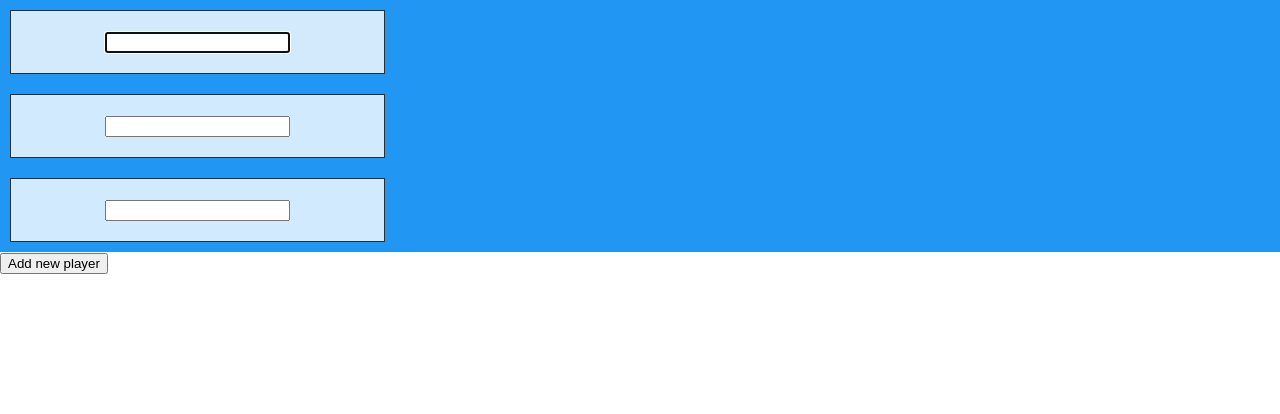
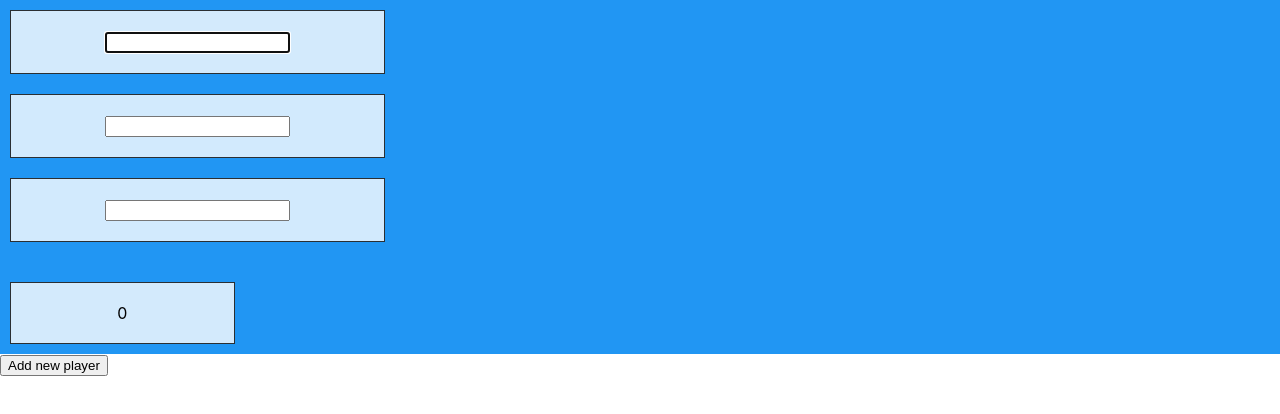
Before and after one commit to drakkaroy/7wonders-scorebook, a React (Create React App) app in the folder scorebook/: page / in a window 1280 px wide. Both pictures are taken after a click on the button "Add new player". Shown: the top 414 px of the page. Built offline with nearby package versions, Linux system fonts and the light colour scheme.

Commit message:
base logic improvement

```diff
--- a/scorebook/src/components/scoreInput/ScoreInput.jsx
+++ b/scorebook/src/components/scoreInput/ScoreInput.jsx
@@ -1,11 +1,17 @@
 import React from 'react';
 
 const ScoreInput = (props) => {
-    const { value, onChange, onBlur } = props;
+    const { value, onChange, onBlur, index } = props;
 
     return (
         <>
-            <input type='number' value={value} onChange={onChange} onBlur={onBlur} />
+            <input
+                type='number'
+                // value={10}
+                onChange={onChange}
+                onBlur={onBlur}
+                data-position={index}
+            />
         </>
     );
 };
--- /dev/null
+++ b/scorebook/src/components/scoreRow/ScoreRow.jsx
@@ -0,0 +1,45 @@
+import React from 'react';
+
+const ScoreRow = (props) => {
+    const { scoreValues, index, playersCount } = props;
+
+    const rowStyles = {
+        display: 'grid',
+        gridTemplateColumns: 'auto auto auto auto auto auto auto',
+        backgroundColor: '#2196f3',
+        padding: '10px',
+    };
+
+    const columnStyles = {
+        backgroundColor: 'rgba(255, 255, 255, 0.8)',
+        border: '1px solid rgba(0, 0, 0, 0.8)',
+        padding: '20px',
+        fontsize: '30px',
+        textAlign: 'center',
+    };
+
+    // const score = scoreValues[index];
+    console.log('score values from score row');
+    console.log('scorevalues; ', scoreValues);
+    console.log('index: ', index);
+    console.log('playerscount: ', playersCount);
+
+    return (
+        <div className='scorebook__row' style={rowStyles}>
+            {[...Array(playersCount).keys()].map((item, idx) => {
+                return (
+                    <div
+                        data-position={index}
+                        key={idx}
+                        className='scorebook__column'
+                        style={columnStyles}
+                    >
+                        {scoreValues[idx]}
+                    </div>
+                );
+            })}
+        </div>
+    );
+};
+
+export default ScoreRow;
--- a/scorebook/src/components/table/Table.jsx
+++ b/scorebook/src/components/table/Table.jsx
@@ -2,52 +2,166 @@ import React, { useEffect, useState } from 'react';
 import Row from '../row/Row';
 import PlayerInput from '../playerInput/PlayerInput';
 import ScoreInput from '../scoreInput/ScoreInput';
+import ScoreRow from '../scoreRow/ScoreRow';
 
 const Table = () => {
     const maxPlayers = 7;
     const [playersCount, setPlayersCount] = useState(0);
     const [players, setPlayers] = useState([]);
+    const index = playersCount - 1;
+    const [pointer, setPointer] = useState(null);
 
     // Row Inputs
     const [playersRow, setPlayerRow] = useState([]);
-    const [wondersRow, setWonderRow] = useState([]);
+    const [wondersRow, setWondersRow] = useState([]);
     const [coinsRow, setCoinsRow] = useState([]);
+    const [scoresRow, setScoresRow] = useState([]);
 
     // Row Values
-    const [wondervalues, setWonderValues] = useState([]);
+    const [wonderValues, setWonderValues] = useState([]);
     const [coinValues, setCoinValues] = useState([]);
+    const [scoreValues, setScoreValues] = useState([]);
 
     const addPlayer = (player) => {
-        console.log(player.target.value);
+        // console.log(player.target.value);
         // setPlayers(players.concat(player));
     };
 
     const handleOnBlur = (player) => {
-        console.log(player.target.value);
-        console.log('on blur done');
+        // console.log(player.target.value);
+        // console.log('on blur done');
         setPlayers(players.concat(player.target.value));
     };
 
-    const handleClick = () => {
-        setPlayersCount(playersCount + 1);
+    const handleClickNewPlayer = () => {
         if (playersCount <= maxPlayers - 1) {
-            setPlayerRow(playersRow.concat(<PlayerInput onChange={addPlayer} onBlur={handleOnBlur} />));
-            setWonderRow(wondersRow.concat(<ScoreInput />));
-            setCoinsRow(coinsRow.concat(<ScoreInput />));
+            setPlayersCount(playersCount + 1);
         }
     };
 
+    const getColumnValues = (index) => {
+        const column = [];
+        column.push(wonderValues[index]);
+        column.push(coinValues[index]);
+        return column;
+    };
+
+    const onWonderInputBlur = (event) => {
+        const indexAttribute = event.target.attributes['data-position'].value;
+        const wonderPointer = 10 * indexAttribute + 1;
+        const value = event.target.value !== '' ? event.target.value : 0;
+
+        setWonderValues((wonderValues) => {
+            return wonderValues.map((item, index) =>
+                index === parseInt(indexAttribute) ? parseInt(value) : item
+            );
+        });
+
+        setPointer(wonderPointer);
+    };
+
+    const onCoinInputBlur = (event) => {
+        const indexAttribute = event.target.attributes['data-position'].value;
+        const coinPointer = 10 * indexAttribute + 2;
+        const value = event.target.value !== '' ? event.target.value : 0;
+
+        setCoinValues((coinValues) => {
+            return coinValues.map((item, index) =>
+                index === parseInt(indexAttribute) ? parseInt(value) : item
+            );
+        });
+
+        setPointer(coinPointer);
+    };
+
+    const addValues = () => {
+        // Fill array values with 0 each new player
+        setWonderValues((wonderValues) => [...wonderValues, 0]);
+        setCoinValues((coinValues) => [...coinValues, 0]);
+        setScoreValues((scoreValues) => [...scoreValues, 0]);
+    };
+
+    const addRows = () => {
+        setPlayerRow((playersRow) => [
+            ...playersRow,
+            <PlayerInput onChange={addPlayer} onBlur={handleOnBlur} />,
+        ]);
+        setWondersRow((wondersRow) => [
+            ...wondersRow,
+            <ScoreInput onBlur={onWonderInputBlur} index={index} />,
+        ]);
+        setCoinsRow((coinsRow) => [
+            ...coinsRow,
+            <ScoreInput onBlur={onCoinInputBlur} index={index} />,
+        ]);
+    };
+
+    const sumColumnValues = (column) => {
+        return column.reduce(
+            (previousValue, currentValue) => previousValue + currentValue,
+            0
+        );
+    };
+
+    const updateScoreValue = (index, newValue) => {
+        setScoreValues((prev) => {
+            return prev.map((item, idx) => (idx === index ? newValue : item));
+        });
+    };
+
     useEffect(() => {
-        console.log('players: ', players);
+        if (index >= 0 && index <= maxPlayers) {
+            addRows();
+            addValues();
+        }
+    }, [playersCount]);
+
+    useEffect(() => {
+        // console.log('players: ', players);
     }, [players]);
+
+    useEffect(() => {
+        if (pointer) {
+            const pointerPosition = Math.floor(pointer / 10);
+            const columnValues = getColumnValues(pointerPosition);
+            const score = sumColumnValues(columnValues);
+            updateScoreValue(pointerPosition, score);
+        }
+    }, [pointer]);
+
+    useEffect(() => {
+        if (wonderValues.length > 0) {
+            // console.log('wonder values: ', wonderValues);
+        }
+    }, [wonderValues]);
+
+    useEffect(() => {
+        if (coinValues.length > 0) {
+            // console.log('coin values: ', coinValues);
+        }
+    }, [coinValues]);
+
+    useEffect(() => {
+        if (scoreValues.length > 0) {
+            // console.log('score values: ', scoreValues);
+        }
+    }, [scoreValues]);
 
     return (
         <div className='scorebook'>
             <Row rows={playersRow} />
             <Row rows={wondersRow} />
             <Row rows={coinsRow} />
+            <Row rows={scoresRow} />
+            {index >= 0 && scoreValues.length > 0 && (
+                <ScoreRow
+                    scoreValues={scoreValues}
+                    index={index}
+                    playersCount={playersCount}
+                />
+            )}
             <div>
-                <button onClick={handleClick}>Add new player</button>
+                <button onClick={handleClickNewPlayer}>Add new player</button>
             </div>
         </div>
     );
```
